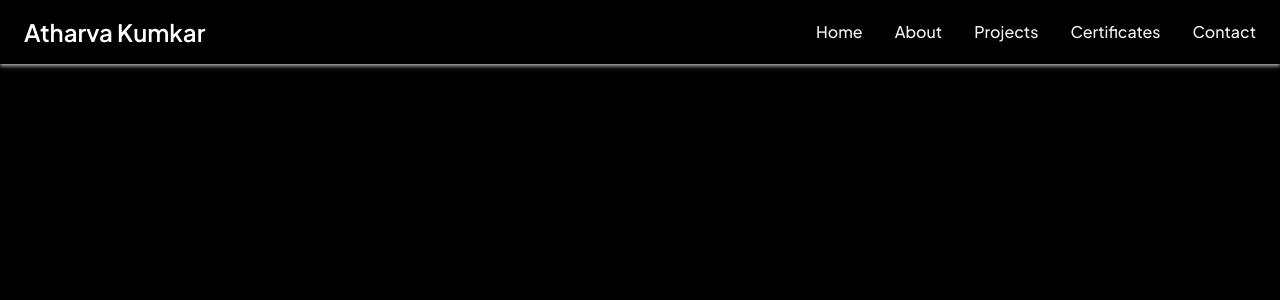
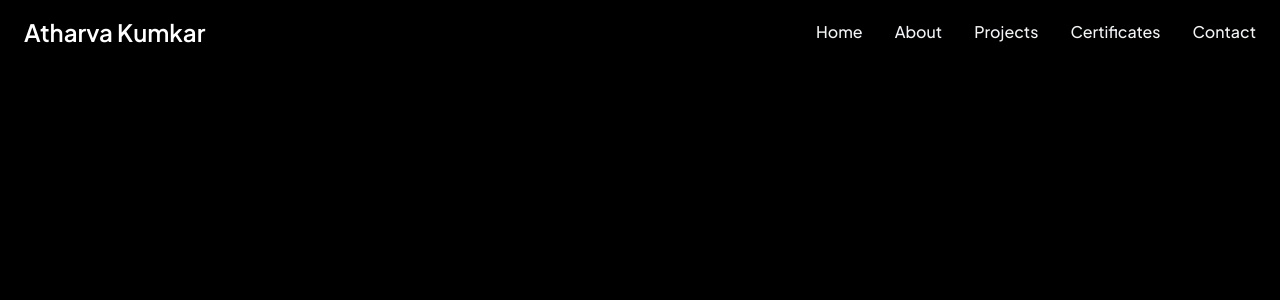
Before and after one commit to Atharvakumkar/Atharva-Kumkar-Resume-Website, a React (Vite) app in the folder resume/: page / in a window 1280 px wide. Shown: the top 300 px of the page. Built offline with nearby package versions, Linux system fonts and the light colour scheme.

Commit message:
Updated Header
Added glow effect to improve visual. This component is a general header that can be used in all the pages of the software

```diff
--- a/resume/src/components/header.jsx
+++ b/resume/src/components/header.jsx
@@ -1,7 +1,7 @@
 function Header() {
   return (
     <>
-    <header className="bg-black shadow-md font-text  drop-shadow-sm drop-shadow-white">
+      <header className="bg-black shadow-md font-text">
         <div className="max-w-7xl mx-auto px-6 py-4 flex items-center justify-between">
           <h1 className="text-2xl font-semibold text-white">
             Atharva Kumkar
@@ -10,33 +10,49 @@ function Header() {
           <nav>
             <ul className="flex items-center gap-8 text-gray-100 font-medium">
               <li>
-              <a href="#" className="hover:text-blue-600 transition-colors">
+                <a
+                  href="#"
+                  className="inline-block transition-all duration-300 hover:scale-110 hover:drop-shadow-[0_0_40px_rgba(96,165,250,1)]"
+                >
                   Home
                 </a>
               </li>
+
               <li>
-              <a href="#" className="hover:text-blue-600 transition-colors">
+                <a
+                  href="#"
+                  className="inline-block transition-all duration-300 hover:scale-110 hover:drop-shadow-[0_0_40px_rgba(96,165,250,1)]"
+                >
                   About
                 </a>
               </li>
+
               <li>
-              <a href="#" className="hover:text-blue-600 transition-colors">
+                <a
+                  href="#"
+                  className="inline-block transition-all duration-300 hover:scale-110 hover:drop-shadow-[0_0_40px_rgba(96,165,250,1)]"
+                >
                   Projects
                 </a>
               </li>
 
               <li>
-              <a href="#" className="hover:text-blue-600 transition-colors">
+                <a
+                  href="#"
+                  className="inline-block transition-all duration-300 hover:scale-110 hover:drop-shadow-[0_0_40px_rgba(96,165,250,1)]"
+                >
                   Certificates
                 </a>
               </li>
 
               <li>
-              <a href="#" className="hover:text-blue-600 transition-colors">
+                <a
+                  href="#"
+                  className="inline-block transition-all duration-300 hover:scale-110 hover:drop-shadow-[0_0_40px_rgba(96,165,250,1)]"
+                >
                   Contact
                 </a>
               </li>
-
             </ul>
           </nav>
         </div>
```
Lines whose indentation alone changed are shown as unchanged.
